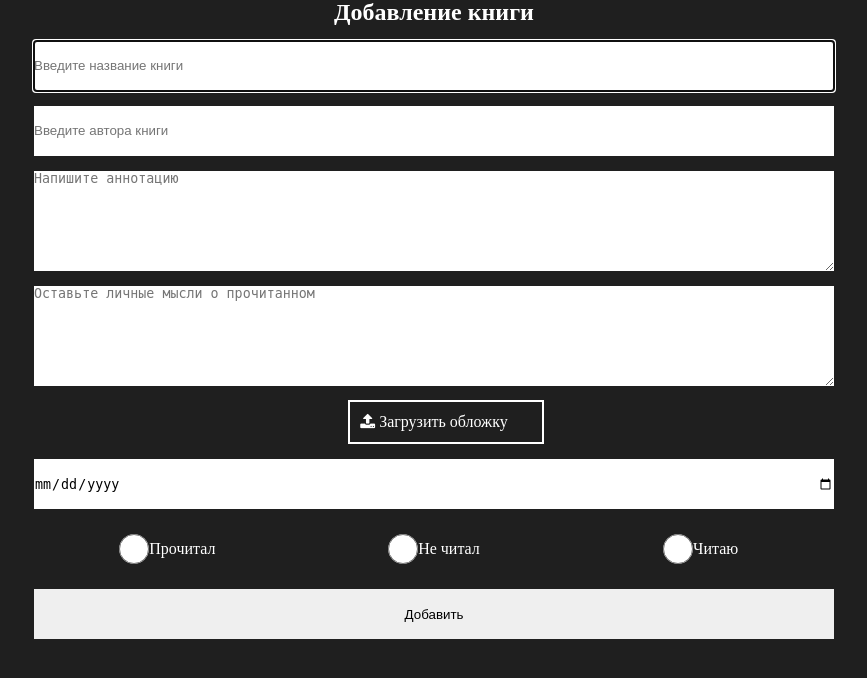
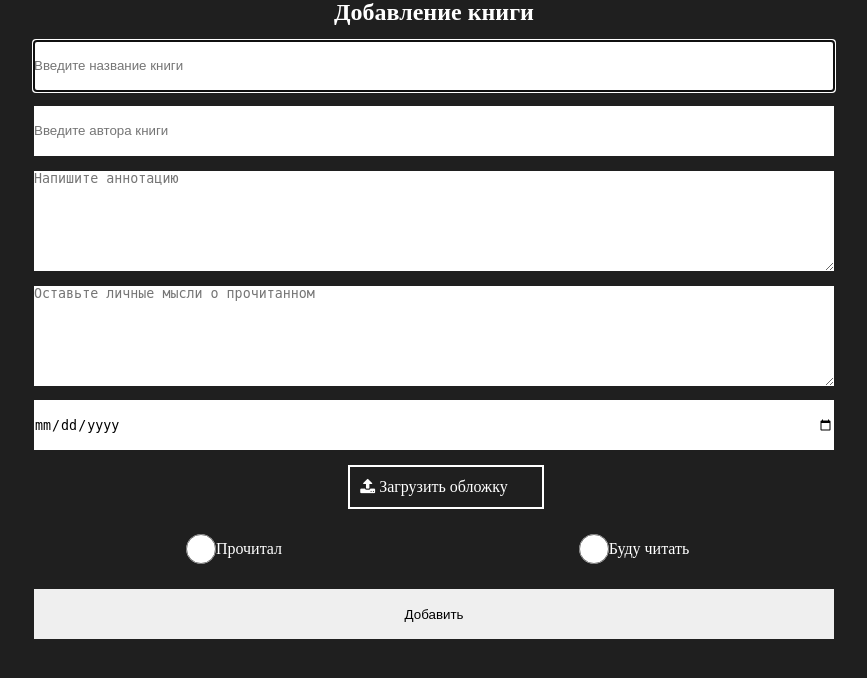
Before and after one commit to CallofMan/liibrary, a PHP site: page /form_add.php in a window 1280 px wide. Shown: the part 81-759 px from the top of the page, without its empty margins (206-1073 px from the left). Run offline with PHP 8.4, Linux system fonts and the light colour scheme; some libraries are stand-ins or nearby versions.

Commit message:
Пофиксил кое-что

```diff
--- a/form_add.php
+++ b/form_add.php
@@ -20,6 +20,8 @@
             <textarea id="annotation" class="input" placeholder="Напишите аннотацию" required></textarea>
             <textarea id="comment" class="input" placeholder="Оставьте личные мысли о прочитанном"></textarea>
 
+            <input type="date" class="input" id="date_of_read" placeholder="Дата прочтения">
+
             <div class="example-2">
                 <div class="form-group">
                     <input type="file" name="file" id="file" class="input-file">
@@ -30,19 +32,13 @@
                 </div>
             </div>
 
-            <input type="date" class="input" id="date_of_read" placeholder="Дата прочтения">
-
             <article>
                 <article>
                     <input type="radio" name="read" id="readed"><label for="readed">Прочитал</label>
                 </article>
 
                 <article>
-                    <input type="radio" name="read" id="dont_readed"><label for="dont_readed">Не читал</label>
-                </article>
-
-                <article>
-                    <input type="radio" name="read" id="is_reading"><label for="is_reading">Читаю</label>
+                    <input type="radio" name="read" id="dont_readed"><label for="dont_readed">Буду читать</label>
                 </article>
             </article>
 
```
